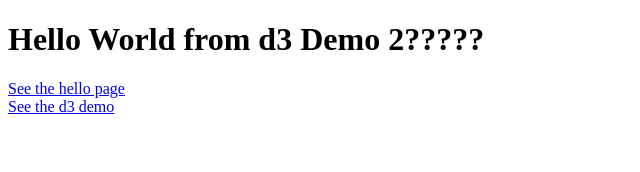
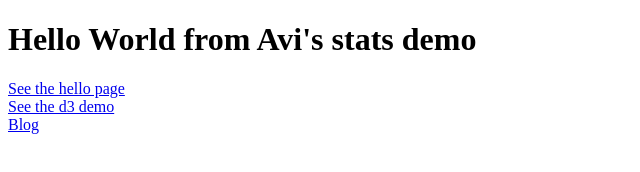
Before and after one commit to avicramer/d3-demos, a plain HTML site: page index.html in a window 1280 px wide. Shown: the whole page, without its empty margins (0-640 px from the left). Drawn offline with Linux system fonts and the light colour scheme.

Commit message:
added link to blog

```diff
--- a/index.html
+++ b/index.html
@@ -1,11 +1,13 @@
 <!DOCTYPE html>
 <html>
 <body>
-<h1>Hello World from d3 Demo 2?????</h1>
+<h1>Hello World from Avi's stats demo</h1>
 
 <a href='hello.html'>See the hello page</a>
 <br>
 <a href='test3/main_v2.html'>See the d3 demo</a>
+<br>
+<a href='https://avilashcramer.wordpress.com/'>Blog</a>
 
 </body>
 </html>
```
